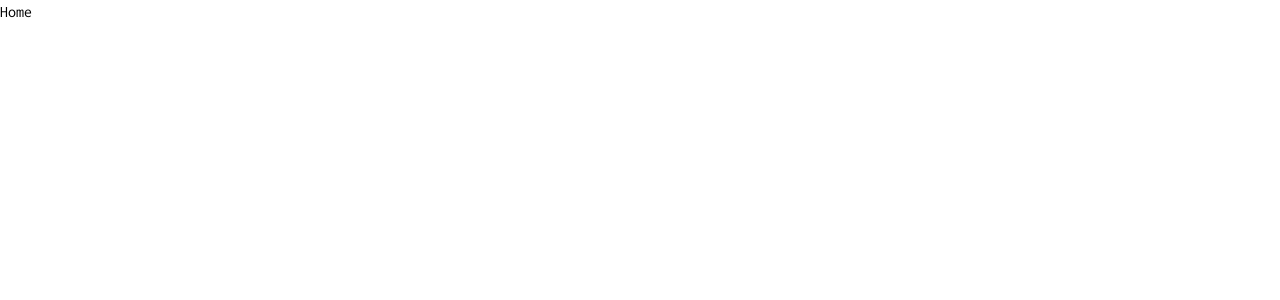
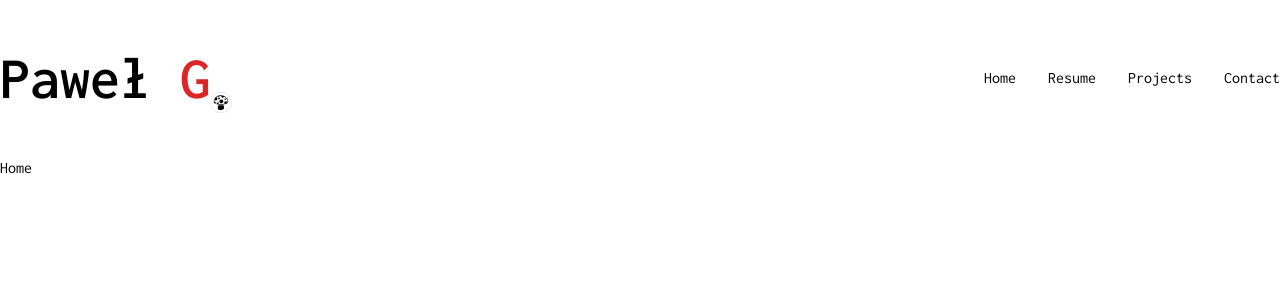
Before and after one commit to pawel9911/portfolio, a React (Vite) app: page /portfolio/home#/portfolio/home in a window 1280 px wide. Shown: the top 300 px of the page. Built offline with nearby package versions, Linux system fonts and the light colour scheme.

Commit message:
feat(navigation): add Header

```diff
--- /dev/null
+++ b/src/components/Header/Header.tsx
@@ -0,0 +1,30 @@
+import { Link } from "react-router-dom";
+import { GiSuperMushroom } from "react-icons/gi";
+import { Nav } from "../Nav";
+import { paths } from "../../router/paths";
+
+const Header = () => {
+  return (
+    <header className="py-8 xl:py-12 ">
+      <div className="container mx-auto flex items-center justify-between">
+        <Link to={paths.home}>
+          <p className="text-6xl font-semibold relative">
+            Paweł
+            <span className="text-red-600">&nbsp;G</span>
+            <span className="absolute bottom-0 translate-y-1/4 border inline-block rounded-full p-[2px]">
+              <GiSuperMushroom className="text-base" />
+            </span>
+          </p>
+        </Link>
+
+        <div className="hidden xl:flex">
+          <Nav />
+        </div>
+
+        <div className="xl:hidden">mobile nav</div>
+      </div>
+    </header>
+  );
+};
+
+export default Header;
--- /dev/null
+++ b/src/components/Header/index.ts
@@ -0,0 +1 @@
+export { default as Header } from "./Header.tsx";
--- a/src/components/index.ts
+++ b/src/components/index.ts
@@ -1 +1,2 @@
+export * from "./Header";
 export * from "./Router";
--- a/src/pages/Dashboard.tsx
+++ b/src/pages/Dashboard.tsx
@@ -1,8 +1,10 @@
 import { Outlet } from "react-router-dom";
+import { Header } from "../components";
 
 const Dashboard = () => {
   return (
     <>
+      <Header />
       <Outlet />
     </>
   );
```
